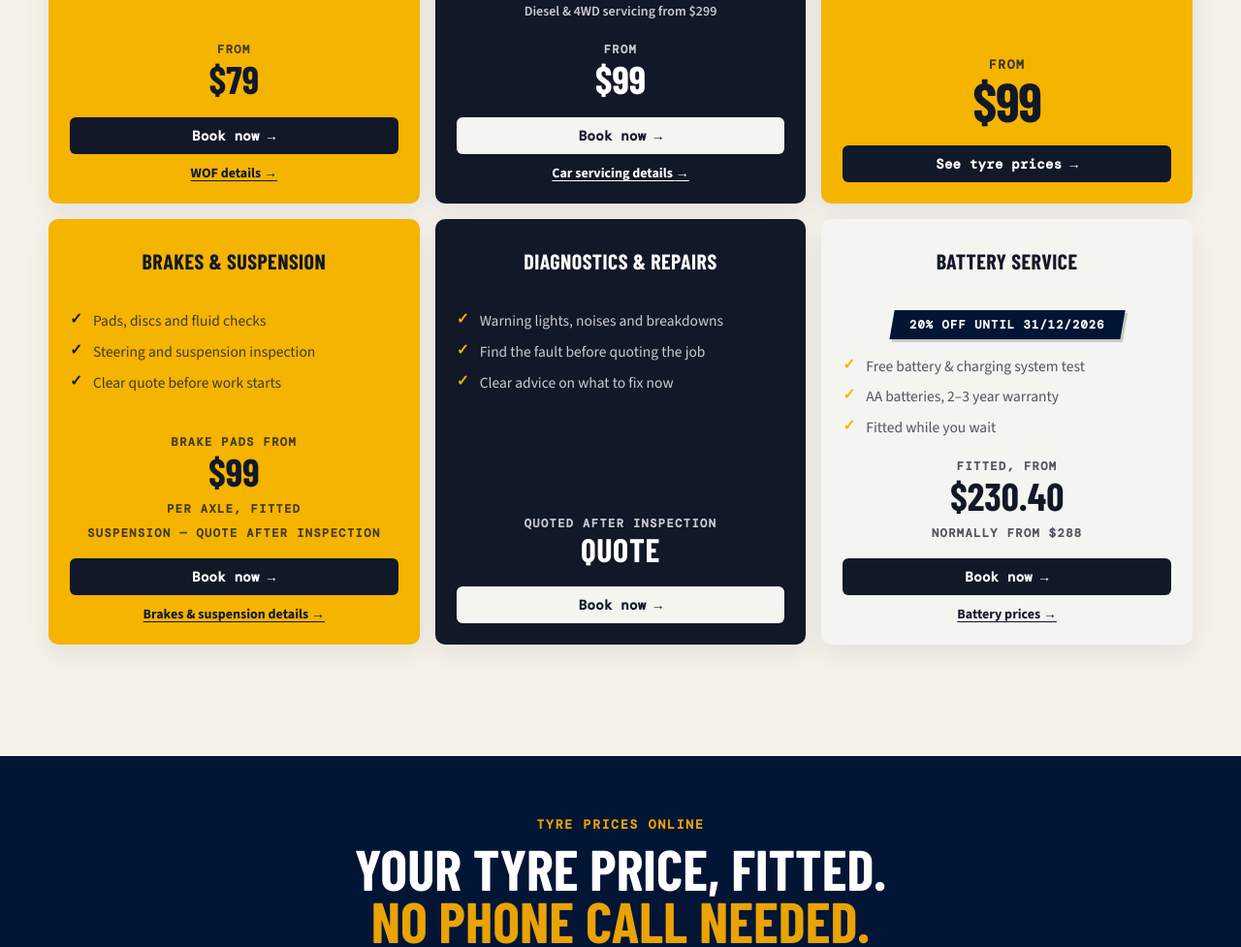
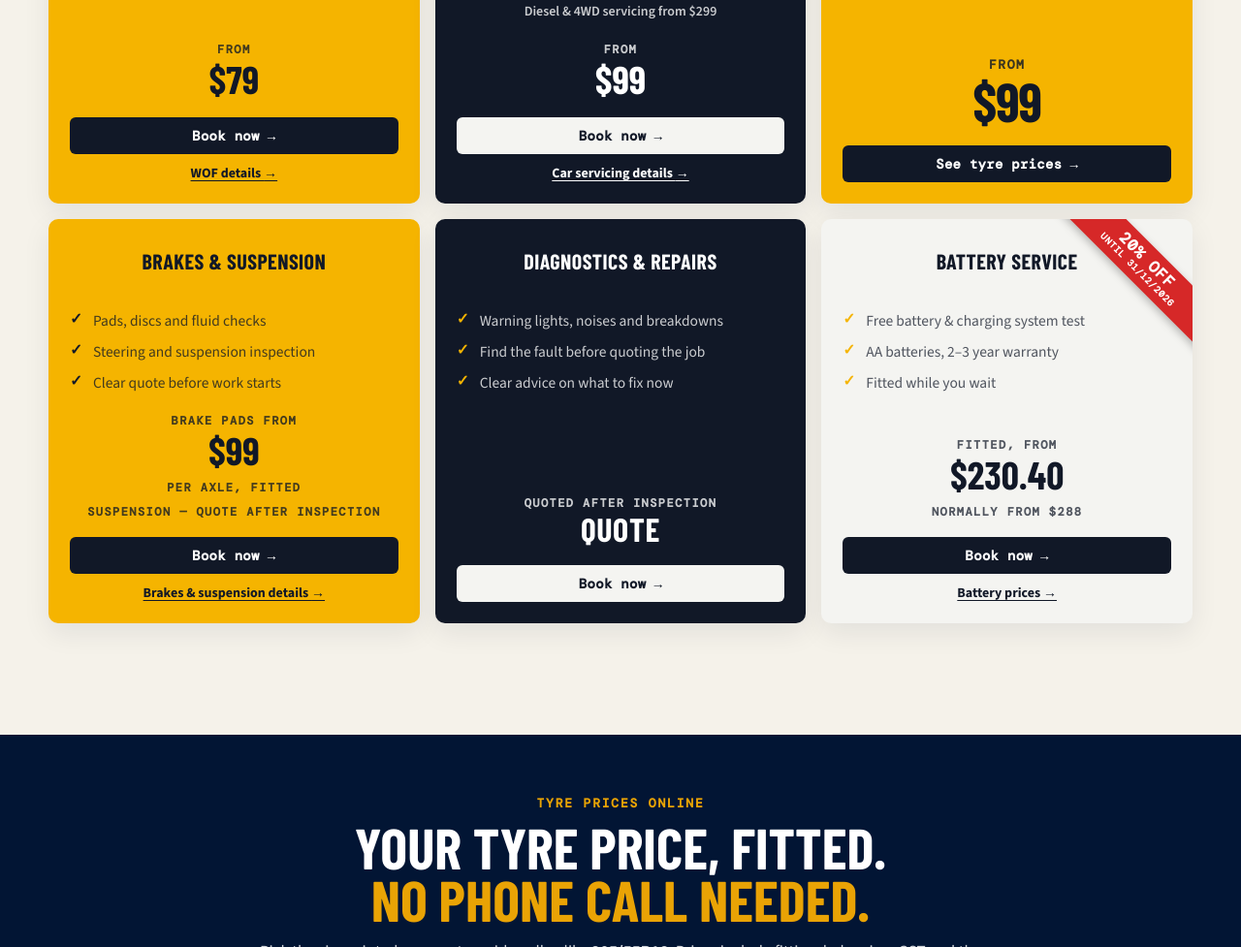
Before and after one commit to jingtingshao/deane-auto-repairs, a website: page index.html in a window 1280 px wide. Shown: the part 998-1975 px from the top of the page at 97% size. Drawn offline with nearby package versions, Linux system fonts and the light colour scheme; no server answers; a web font is replaced by a local one.

Commit message:
Show battery 20% off as a red corner ribbon
Homepage battery card gets a 45-degree red ribbon (20% off until 31/12/2026) in the top-right corner; battery page promo labels are red.

Co-authored-by: Cursor <cursoragent@cursor.com>

```diff
--- a/index.html
+++ b/index.html
@@ -35,7 +35,7 @@
       href="https://fonts.googleapis.com/css2?family=Barlow+Condensed:wght@600;700;800&family=DM+Mono:wght@400;500&family=Kaushan+Script&family=Source+Sans+3:wght@400;500;600;700&display=swap"
       rel="stylesheet"
     />
-    <link rel="stylesheet" href="styles.css?v=20261102logo" />
+    <link rel="stylesheet" href="styles.css?v=20261106ribbon2" />
     <script type="application/ld+json">
       {
         "@context": "https://schema.org",
@@ -238,9 +238,9 @@
               <a class="service-cta" href="#book" data-booking-type="Repairs / other">Book now <span aria-hidden="true">→</span></a>
             </article>
 
-            <article class="service-card service-card-light" id="batteries">
+            <article class="service-card service-card-light service-card-promo" id="batteries">
+              <p class="service-card-ribbon">20% off <small>until 31/12/2026</small></p>
               <h3>Battery Service</h3>
-              <p class="service-card-banner"><span>20% off until 31/12/2026</span></p>
               <ul class="service-includes">
                 <li>Free battery &amp; charging system test</li>
                 <li>AA batteries, 2–3 year warranty</li>
--- a/styles.css
+++ b/styles.css
@@ -4,6 +4,7 @@
   --sign-navy: #021534;
   --sign-yellow: #e9a305;
   --red: #e9a305;
+  --promo-red: #d62828;
   --cream: #f5f2ea;
   --lime: #e9a305;
   --line: #d4c7a4;
@@ -671,6 +672,48 @@ p {
   transform: skewX(10deg);
 }
 
+.service-card-promo {
+  position: relative;
+  overflow: hidden;
+}
+
+.service-card-promo h3 {
+  padding: 0 70px;
+}
+
+.service-card-ribbon {
+  position: absolute;
+  top: 26px;
+  right: -64px;
+  width: 230px;
+  margin: 0;
+  padding: 6px 0 7px;
+  background: var(--promo-red);
+  color: #fff;
+  font: 800 16px / 1.1 var(--mono);
+  letter-spacing: 0.06em;
+  text-align: center;
+  text-transform: uppercase;
+  transform: rotate(45deg);
+  box-shadow: 0 3px 8px rgba(0, 0, 0, 0.25);
+  pointer-events: none;
+}
+
+.service-card-ribbon small {
+  display: block;
+  font-size: 9.5px;
+  font-weight: 700;
+  letter-spacing: 0.08em;
+}
+
+.promo-tag {
+  display: inline-block;
+  padding: 5px 9px;
+  border-radius: 4px;
+  background: var(--promo-red);
+  color: #fff;
+}
+
 .service-card-tyres .service-price strong {
   font-size: clamp(52px, 4.4vw, 72px);
   letter-spacing: -0.02em;
```
Also changed, not shown: batteries/index.html (+3 -3 lines).
